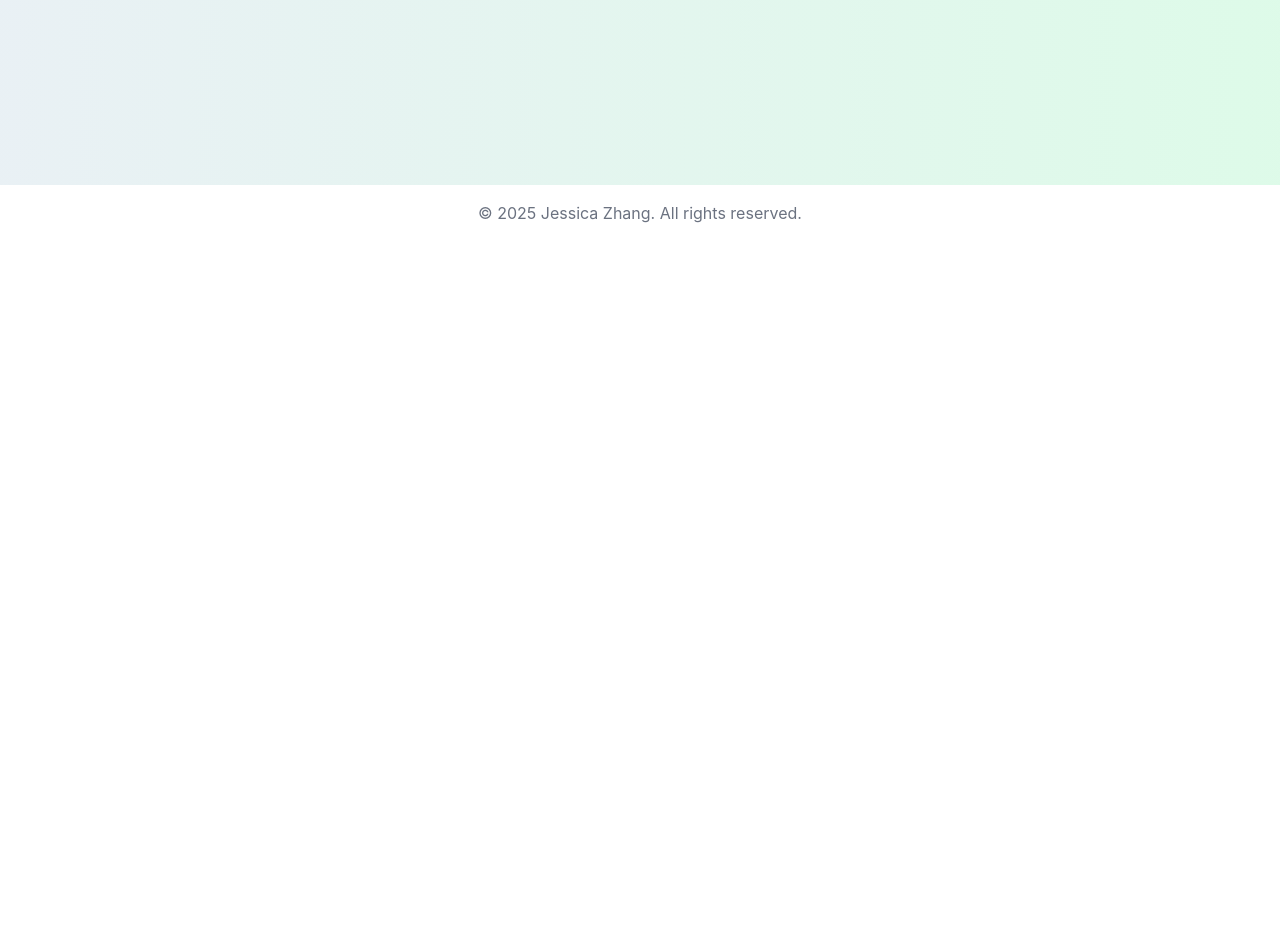
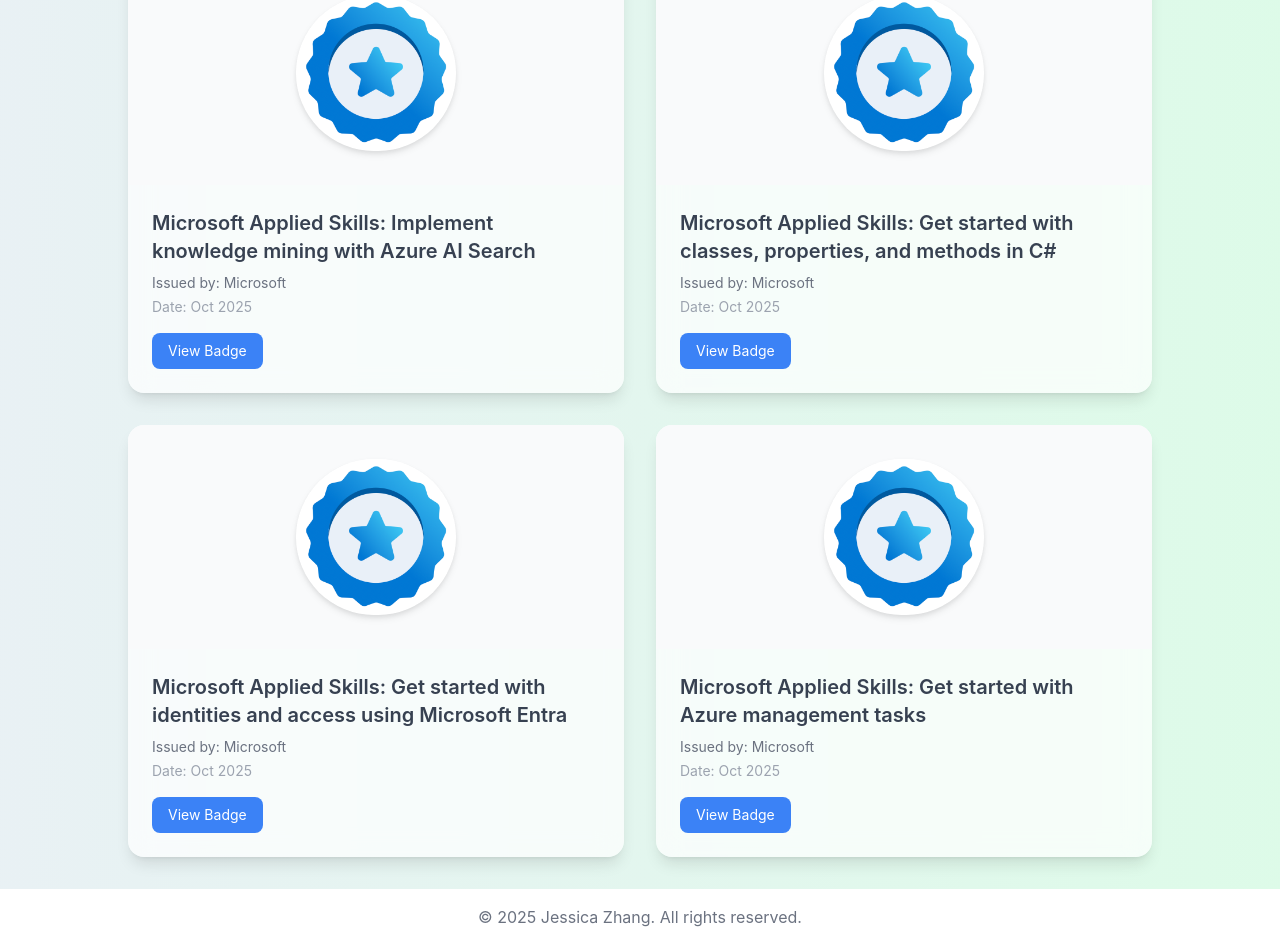
Before and after one commit to zjx090909/jianxia-portfolio, a Next.js app: page /certificates in a window 1280 px wide. Shown: the part 679-1624 px from the top of the page. Before the commit the page ends 920 px from the top, so only its background shows below. Built offline with nearby package versions, Linux system fonts and the light colour scheme.

Commit message:
added more badges

```diff
--- a/app/certificates/page.tsx
+++ b/app/certificates/page.tsx
@@ -19,6 +19,38 @@ const certificates = [
     type: 'badge',
     image: '/certificates/terraform-badge.png',
     link: 'https://www.credly.com/badges/157307e5-3617-45ca-9c9e-ef2ca57c6f0e',
+  },
+  {
+    title: 'Microsoft Applied Skills: Implement knowledge mining with Azure AI Search',
+    issuer: 'Microsoft',
+    date: 'Oct 2025',
+    type: 'badge',
+    image: '/certificates/appliedSkillsMicrosoft.png',
+    link: 'https://learn.microsoft.com/en-ca/users/jianxiazhang-9555/credentials/2dcefcd8b706d770',
+  },
+  {
+    title: 'Microsoft Applied Skills: Get started with classes, properties, and methods in C#',
+    issuer: 'Microsoft',
+    date: 'Oct 2025',
+    type: 'badge',
+    image: '/certificates/appliedSkillsMicrosoft.png',
+    link: 'https://learn.microsoft.com/en-ca/users/jessica-1558/credentials/applied-skill/get-started-with-classes-properties-and-methods-in-c-sharp?tab=applied-skills-tab',
+  },
+  {
+    title: 'Microsoft Applied Skills: Get started with identities and access using Microsoft Entra',
+    issuer: 'Microsoft',
+    date: 'Oct 2025',
+    type: 'badge',
+    image: '/certificates/appliedSkillsMicrosoft.png',
+    link: 'https://learn.microsoft.com/en-ca/users/jessica-1558/credentials/applied-skill/get-started-with-identities-and-access-using-microsoft-entra?tab=applied-skills-tab',
+  },
+  {
+    title: 'Microsoft Applied Skills: Get started with Azure management tasks',
+    issuer: 'Microsoft',
+    date: 'Oct 2025',
+    type: 'badge',
+    image: '/certificates/appliedSkillsMicrosoft.png',
+    link: 'https://learn.microsoft.com/en-ca/users/jessica-1558/credentials/applied-skill/get-started-with-azure-management-tasks?tab=applied-skills-tab',
   },
 ]
 
--- a/app/layout.tsx
+++ b/app/layout.tsx
@@ -8,8 +8,8 @@ export const metadata: Metadata = {
   title: "Jessica's portfolio",
   description: "Generated by create next app",
   icons: {
-  icon: "/favicon.ico"
-}
+    icon: "/favicon.ico"
+  }
 };
 
 export default function RootLayout({
```
Also changed, not shown: public/certificates/appliedSkillsMicrosoft.png (added). Lines whose indentation alone changed are shown as unchanged.
